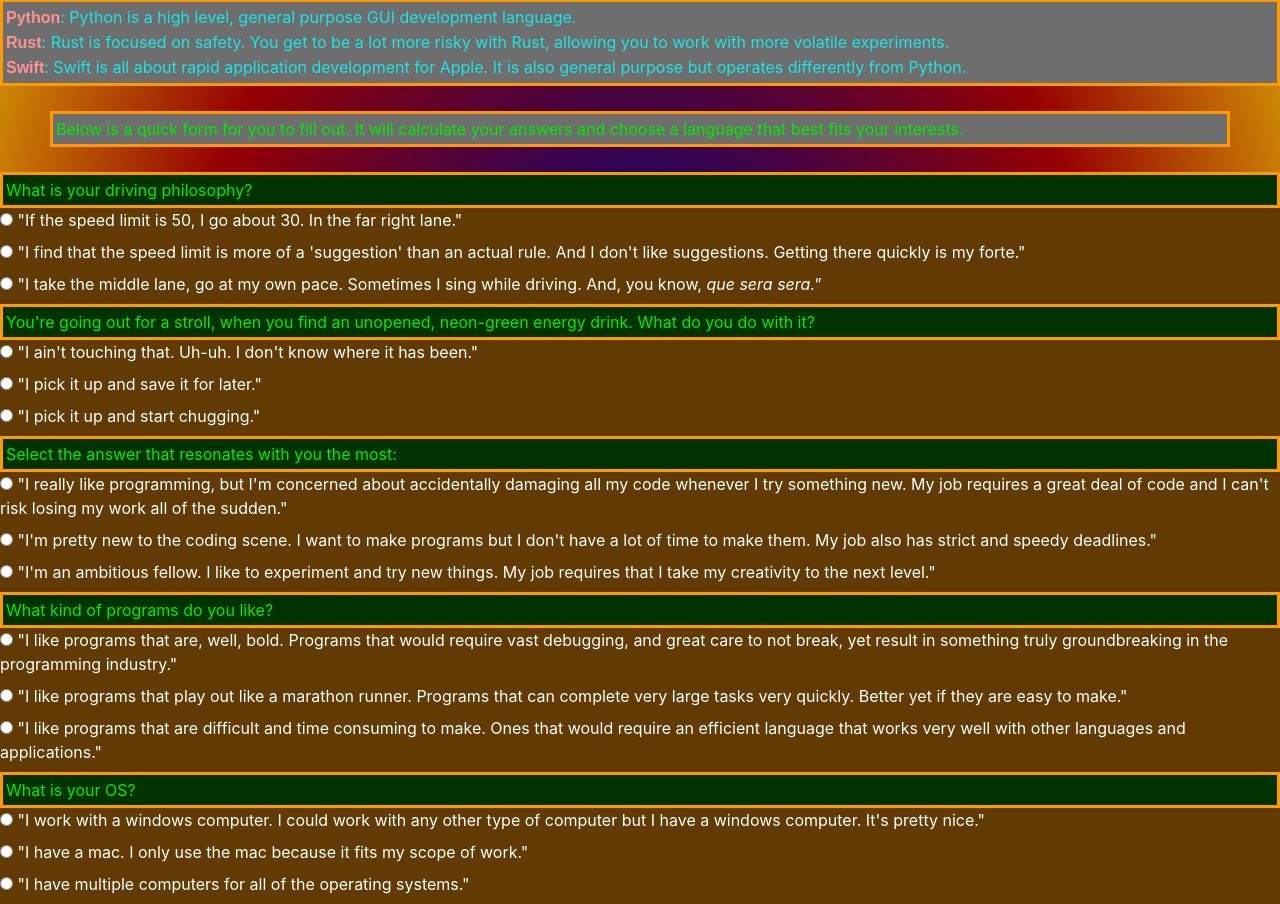
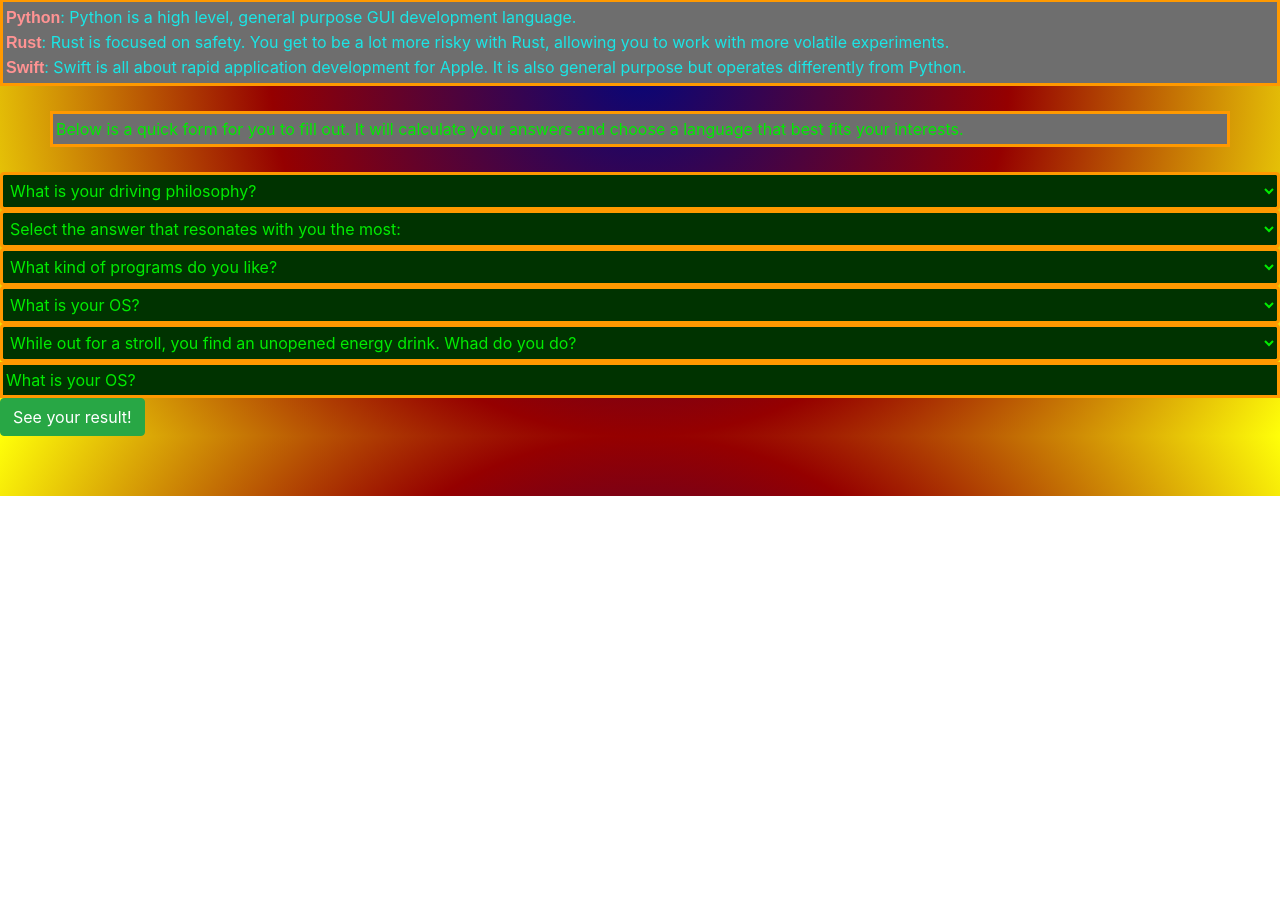
Before and after one commit to ikemanep1/Portfolio_Project-2_Language_Form, a plain HTML site: page index.html in a window 1280 px wide. Shown: the part 304-1208 px from the top of the page. After the commit the page ends 800 px from the top, so only its background shows below. Drawn offline with Linux system fonts and the light colour scheme.

Commit message:
replace form elements with a different format, reorganize

```diff
--- a/css/styles.css
+++ b/css/styles.css
@@ -50,7 +50,31 @@ padding: 3px;
   background-color: #623b04;
   color:white;
 }
-.question{
+#question1{
+  border: 3px solid #ff9900;
+padding: 3px;
+color: #00ec00;
+background-color: #003300;
+}
+#question2{
+  border: 3px solid #ff9900;
+padding: 3px;
+color: #00ec00;
+background-color: #003300;
+}
+#question3{
+  border: 3px solid #ff9900;
+padding: 3px;
+color: #00ec00;
+background-color: #003300;
+}
+#question4{
+  border: 3px solid #ff9900;
+padding: 3px;
+color: #00ec00;
+background-color: #003300;
+}
+#question5{
   border: 3px solid #ff9900;
 padding: 3px;
 color: #00ec00;
--- a/index.html
+++ b/index.html
@@ -28,124 +28,61 @@
 
 
 <div class=box>Below is a quick form for you to fill out. It will calculate your answers and choose a language that best fits your interests. </div>
-<div class="test">
 
-<div class="question">
-  What is your driving philosophy?
-</div>
 
-<div class="radio1">
-  <label>
-    <input type="radio" name="q1a1" value="1">
-    "If the speed limit is 50, I go about 30. In the far right lane."
-  </label>
-</div>
-<div class="radio1">
-  <label>
-    <input type="radio" name="q1a2" value="2">
-    "I find that the speed limit is more of a 'suggestion' than an actual rule. And I don't like suggestions. Getting there quickly is my forte."
-  </label>
-</div>
-<div class="radio1">
-  <label>
-    <input type="radio" name="q1a3" value="3">
-    "I take the middle lane, go at my own pace. Sometimes I sing while driving. And, you know, <em>que sera sera."</em>
-  </label>
-</div>
+<form id="test" action="index.html" method="post">
 
-<div class="question">
-  You're going out for a stroll, when you find an unopened, neon-green energy drink. What do you do with it?
-</div>
 
-<div class="radio2">
-  <label>
-    <input type="radio" name="q2a1" value="1">
-    "I ain't touching that. Uh-uh. I don't know where it has been."
-  </label>
-</div>
-<div class="radio2">
-  <label>
-    <input type="radio" name="q2a2" value="3">
-    "I pick it up and save it for later."
-  </label>
-</div>
-<div class="radio2">
-  <label>
-    <input type="radio" name="q2a3" value="2">
-    "I pick it up and start chugging."
-  </label>
-</div>
+<select class="form-control" id="question1">
+  <option>What is your driving philosophy?</option>
+  <option id="rustoption1">"If the speed limit is 50, I go about 30. In the far right lane."</option>
+  <option id="swiftoption1">"I find that the speed limit is more of a 'suggestion' than an actual rule. And I don't like suggestions. Getting there quickly is my forte."</option>
+  <option id="pythonoption1">"I take the middle lane, go at my own pace. Sometimes I sing while driving. And, you know, <em>que sera sera."</em>
+  </option>
+</select>
 
-<div class="question">
-  Select the answer that resonates with you the most:
-</div>
 
-<div class="radio3">
-  <label>
-    <input type="radio" name="q3a1" value="1">
-    "I really like programming, but I'm concerned about accidentally damaging all my code whenever I try something new. My job requires a great deal of code and I can't risk losing my work all of the sudden."
-  </label>
-</div>
-<div class="radio3">
-  <label>
-    <input type="radio" name="q3a2" value="2">
-    "I'm pretty new to the coding scene. I want to make programs but I don't have a lot of time to make them. My job also has strict and speedy deadlines."
-  </label>
-</div>
-<div class="radio3">
-  <label>
-    <input type="radio" name="q3a3" value="3">
-    "I'm an ambitious fellow. I like to experiment and try new things. My job requires that I take my creativity to the next level."
-  </label>
-</div>
+<select class="form-control" id="question2">
+  <option>Select the answer that resonates with you the most:</option>
+  <option id="rustoption2">"I really like programming, but I'm concerned about accidentally damaging all my code whenever I try something new. My job requires a great deal of code and I can't risk losing my work all of the sudden."</option>
+  <option id="swiftoption2">"I'm pretty new to the coding scene. I want to make programs but I don't have a lot of time to make them. My job also has strict and speedy deadlines."</option>
+  <option id="pythonoption2">"I'm an ambitious fellow. I like to experiment and try new things. My job requires that I take my creativity to the next level."</option>
+</select>
 
-<div class="question">
-  What kind of programs do you like?
-</div>
+<select class="form-control" id="question3">
+  <option>What kind of programs do you like?</option>
+  <option id="rustoption3">"I like programs that are, well, bold. Programs that would require vast debugging, and great care to not break, yet result in something truly groundbreaking in the programming industry."</option>
+  <option id="swiftoption3">"I like programs that play out like a marathon runner. Programs that can complete very large tasks very quickly. Better yet if they are easy to make."</option>
+  <option id="pythonoption3">I like programs that are difficult and time consuming to make. Ones that would require an efficient language that works very well with other languages and applications.""</option>
+</select>
 
-<div class="radio4">
-  <label>
-    <input type="radio" name="q4a1" value="1">
-    "I like programs that are, well, bold. Programs that would require vast debugging, and great care to not break, yet result in something truly groundbreaking in the programming industry."
-  </label>
-</div>
-<div class="radio4">
-  <label>
-    <input type="radio" name="q4a2" value="2">
-    "I like programs that play out like a marathon runner. Programs that can complete very large tasks very quickly. Better yet if they are easy to make."
-  </label>
-</div>
-<div class="radio4">
-  <label>
-    <input type="radio" name="q4a3" value="3">
-    "I like programs that are difficult and time consuming to make. Ones that would require an efficient language that works very well with other languages and applications."
-  </label>
-</div>
+<select class="form-control" id="question4">
+  <option>What is your OS?</option>
+  <option id="rustoption4">"I work with a windows computer. I could work with any other type of computer but I have a windows computer. It's pretty nice."
+  </option>
+  <option id="swiftoption4">"I have a mac. I only use the mac because it fits my scope of work."</option>
+  <option id="pythonoption4">"I have multiple computers for all of the operating systems."</option>
+</select>
 
-<div class="question">
+<select class="form-control" id="question5">
+  <option>While out for a stroll, you find an unopened energy drink. Whad do you do?</option>
+  <option id="rustoption5">"I ain't touching that. Uh-uh. I don't know where it has been."</option>
+  <option id="pythonoption5">"I pick it up and save it for later."</option>
+  <option id="swiftoption5">"I pick it up and start chugging."</option>
+</select>
+
+<div id="question5">
   What is your OS?
 </div>
 
-<div class="radio5">
-  <label>
-    <input type="radio" name="q5a1" value="1">
-    "I work with a windows computer. I could work with any other type of computer but I have a windows computer. It's pretty nice."
-  </label>
-</div>
-<div class="radio5">
-  <label>
-    <input type="radio" name="q5a2" value="2">
-    "I have a mac. I only use the mac because it fits my scope of work."
-  </label>
-</div>
-<div class="radio5">
-  <label>
-    <input type="radio" name="q5a3" value="3">
-    "I have multiple computers for all of the operating systems."
-  </label>
-</div>
 
-</div>
+<button type="submit" class="btn btn-success">See your result!</button>
+
+</form>
+
+
+
+
 <div id="resultA">
   <p>You should study Rust!</p>
 
```
